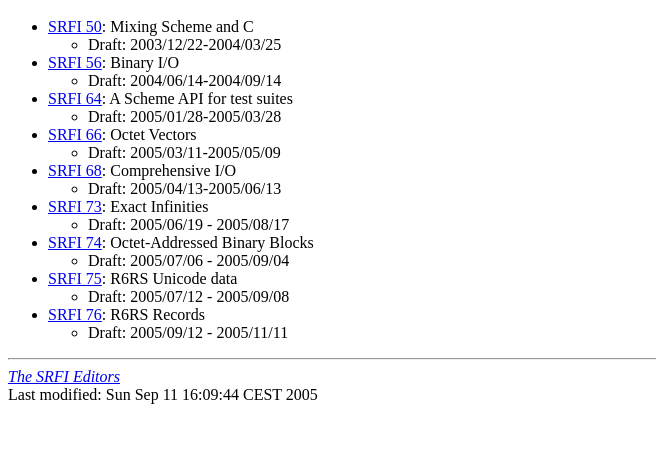
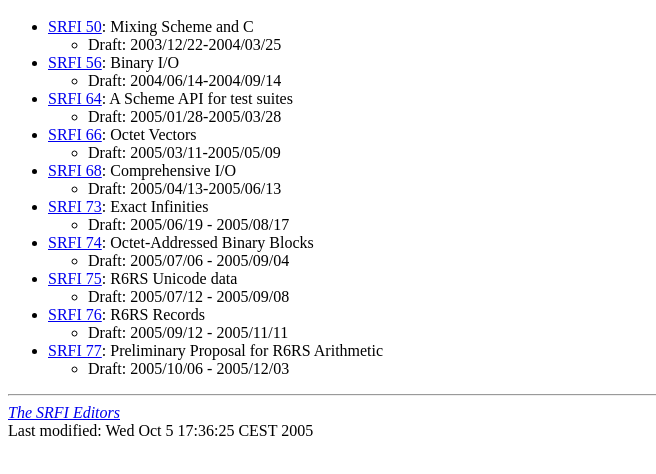
Before and after one commit to scheme-requests-for-implementation/srfi-common, a plain HTML site: page draft-srfis.html in a window 1280 px wide. Shown: the part 48-522 px from the top of the page, without its empty margins (0-656 px from the left). Drawn offline with Linux system fonts and the light colour scheme.

Commit message:
Added SRFI 77.

```diff
--- a/draft-srfis.html
+++ b/draft-srfis.html
@@ -44,6 +44,10 @@
 	<UL>
           <LI>Draft: 2005/09/12 - 2005/11/11</LI>
 	</UL></LI>
+      <LI><A HREF="srfi-77/">SRFI 77</A>: Preliminary Proposal for R6RS Arithmetic
+	<UL>
+          <LI>Draft: 2005/10/06 - 2005/12/03</LI>
+	</UL></LI>
 
 
     </UL>
@@ -52,7 +56,7 @@
     <address><a href="mailto:srfi-editors@srfi.schemers.org">The SRFI Editors</a></address>
 <!-- Created: Mon Dec 21 20:43:36 MET 1998 -->
 <!-- hhmts start -->
-Last modified: Sun Sep 11 16:09:44 CEST 2005
+Last modified: Wed Oct  5 17:36:25 CEST 2005
 <!-- hhmts end -->
   </body>
 </html>
```
